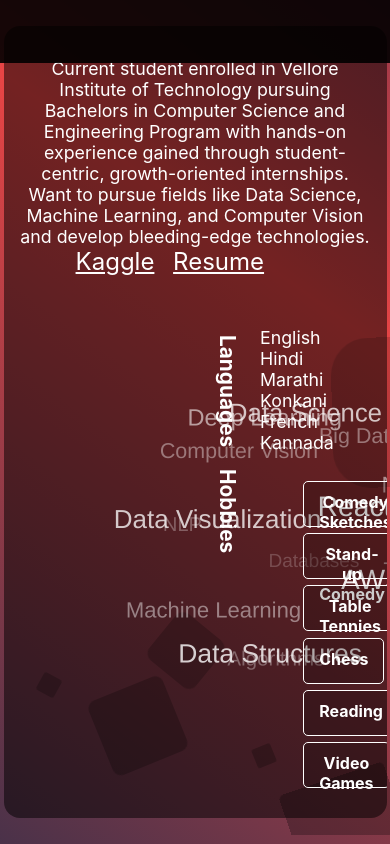
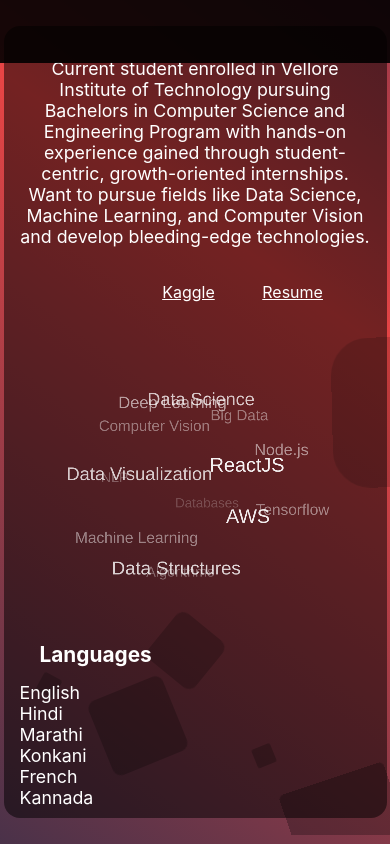
Before and after one commit to MeMihir/portfolio, a React (Create React App) app: page /aboutme in a window 390 px wide. Built offline with nearby package versions, Linux system fonts and the light colour scheme; some icons are missing.

Commit message:
made mobile responsive

```diff
--- a/src/components/navbar.scss
+++ b/src/components/navbar.scss
@@ -47,3 +47,9 @@
         // border-bottom: 1rem white;
     }
 }
+
+@media screen and (max-width:414px) {
+    .Navbar {
+        font-size: 1.5rem;
+    }
+}
--- a/src/pages/aboutMe/aboutMe.scss
+++ b/src/pages/aboutMe/aboutMe.scss
@@ -98,3 +98,53 @@
     }
   }
 }
+
+@media screen and (max-width:414px) {
+  .aboutMe {
+    overflow-y: scroll;
+    grid-template-areas:
+      "bio bio bio bio"
+      "bio bio bio bio"
+      "bio bio bio bio"
+      "links links links links"
+      "skill skill skill skill"
+      "skill skill skill skill"
+      "skill skill skill skill"
+      "languages languages languages languages"
+      "languages languages languages languages"
+      "languages languages languages languages"
+      "hobbies hobbies hobbies hobbies"
+      "hobbies hobbies hobbies hobbies"
+      "hobbies hobbies hobbies hobbies";
+
+    h3 {
+      writing-mode: horizontal-tb;
+    }
+
+    .links {
+      font-size: 1rem;
+      i {
+        font-size: 2rem;
+      }
+    }
+
+    .skills {
+      .wordsphere {
+        width: 100% !important;
+        height: 100% !important;
+        margin-left: -4rem;
+      }
+    }
+
+    .languages {
+      margin-top: 2rem;
+    }
+
+    .hobbies {
+      ul {
+        padding: 0;
+        margin-top: 3rem;
+      }
+    }
+  }
+}
--- a/src/pages/aboutMe/languages.scss
+++ b/src/pages/aboutMe/languages.scss
@@ -10,3 +10,15 @@
         }
     }
 }
+
+@media screen and (max-width:414px) {
+    .Languages {
+        margin: 3rem auto;
+        writing-mode: horizontal-tb;
+        padding: 0;
+        li {
+
+            width: 100%;
+        }
+    }
+}
--- a/src/pages/certification/certificateCard.scss
+++ b/src/pages/certification/certificateCard.scss
@@ -83,6 +83,28 @@
   }
 }
 
+
+@media screen and (max-width:414px) {
+  .certificateCard {
+    .header {
+      font-size: 1.25rem;
+
+      .cert-logo {
+        font-size: 3rem;
+      }
+    }
+    .desg {
+      font-size: 1rem;
+      padding: 2.5% 5%;
+    }
+
+    .tools {
+      padding: 0;
+    }
+  }
+}
+
+
 // .InternshipCard:hover .details{
 //     max-height: 50rem;
 //     transition: max-height 1s ease-out;
--- a/src/pages/education/educationCard.scss
+++ b/src/pages/education/educationCard.scss
@@ -50,3 +50,26 @@
       max-height: 50rem;
       transition: max-height 1s ease-out;
   }
+
+
+  @media screen and (max-width:414px) {
+    .EducationCard {
+      .header {
+        .title {
+          font-size: 1.5rem;
+        }
+      }
+
+      .logo {
+        width: 80%;
+        margin: 1rem 10%;
+      }
+
+      .desg {
+        padding: 0;
+        text-align: center;
+        margin: 0;
+        width: 100%;
+      }
+    }
+  }
--- a/src/pages/internships/internshipCard.scss
+++ b/src/pages/internships/internshipCard.scss
@@ -76,7 +76,18 @@
   }
 }
 
-// .InternshipCard:hover .details{
-//     max-height: 50rem;
-//     transition: max-height 1s ease-out;
-// }
+@media screen and (max-width:414px) {
+  .InternshipCard {
+    .header {
+      font-size: 1.5rem;
+    }
+    .desg {
+      font-size: 1rem;
+      padding: 2.5% 5%;
+    }
+
+    .tools {
+      padding: 0;
+    }
+  }
+}
--- a/src/pages/intro/intro.scss
+++ b/src/pages/intro/intro.scss
@@ -75,6 +75,35 @@
 
 }
 
+
+@media screen and (max-width:414px) {
+  .Intro {
+    flex-direction: column-reverse;
+    height: 90vh;
+    margin: 0;
+
+    .image {
+        width: 100%;
+    }
+
+    .info {
+        height: 20vh;
+        width: 100%;
+        padding: 0;
+        h1, h2, h3 {
+            margin: 0;
+            width: 100%;
+            font-size: 2rem;
+        }
+    }
+  }
+
+  .Main-navigation {
+      display: none;
+  }
+}
+
+
 @keyframes hoverColor {
     from { background-color: transparent; }
     to {background-color: rgba($color: #000000, $alpha: 0.5);}
--- a/src/pages/projects/projectCard.scss
+++ b/src/pages/projects/projectCard.scss
@@ -75,3 +75,19 @@
     max-height: 50rem;
     transition: max-height 1s ease-out;
 }
+
+@media screen and (max-width:414px) {
+  .ProjectCard {
+    .header {
+      font-size: 1.25rem;
+    }
+    .desg {
+      font-size: 1rem;
+      padding: 2.5% 5%;
+    }
+
+    .tools {
+      padding: 0;
+    }
+  }
+}
--- a/src/pages/research/researchCard.scss
+++ b/src/pages/research/researchCard.scss
@@ -84,3 +84,25 @@
       max-height: 50rem;
       transition: max-height 1s ease-out;
   }
+
+  @media screen and (max-width:414px) {
+    .ResearchCard {
+      .header {
+        .title {
+          font-size: 1.2rem;
+          width: 60%;
+        }
+        .cert-logo {
+          font-size: 1rem;
+        }
+      }
+      .desg {
+        font-size: 1rem;
+        padding: 2.5% 5%;
+      }
+
+      .keywords {
+        padding: 0;
+      }
+    }
+  }
```
